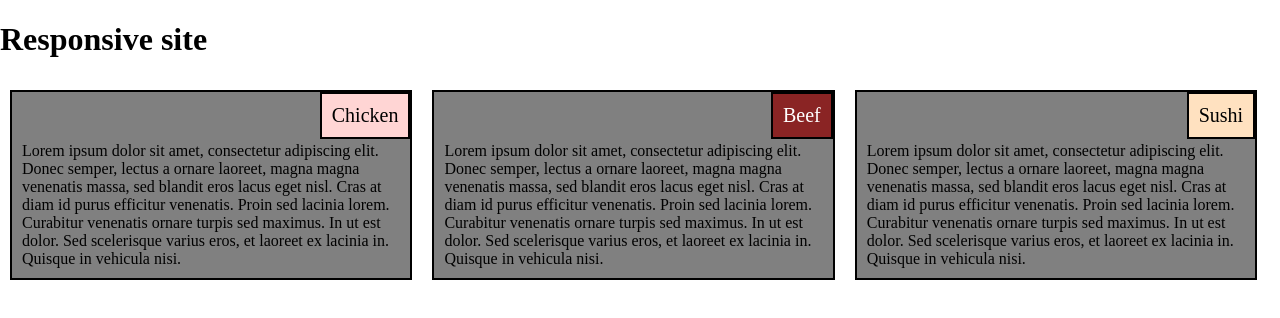
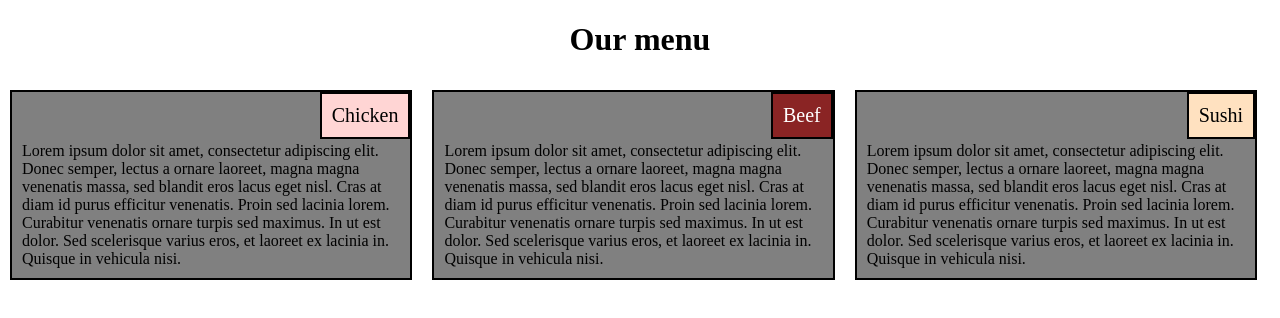
Before and after one commit to melomanab/web-developers-specialization, a plain HTML site: page course2-solution/index.html in a window 1280 px wide. Drawn offline with Linux system fonts and the light colour scheme.

Commit message:
Center menu

```diff
--- a/course2-solution/css/style.css
+++ b/course2-solution/css/style.css
@@ -9,6 +9,7 @@ body{
 
 h1 {
   background-color: white;
+  text-align: center;
 
 }
 
--- a/course2-solution/index.html
+++ b/course2-solution/index.html
@@ -3,11 +3,11 @@
 <head>
     <meta charset="utf-8">
     <link rel="stylesheet" href="css/style.css">
-    <title>Responsive layout</title>
+    <title>Menu</title>
 </head>
 <body>
 <div class="heading">
-    <h1>Responsive site</h1>
+    <h1>Our menu</h1>
 </div>
 <div class="container">
     <div id="section1" class="col-desk-4 col-tabl-6 col-mobi-12">
```
